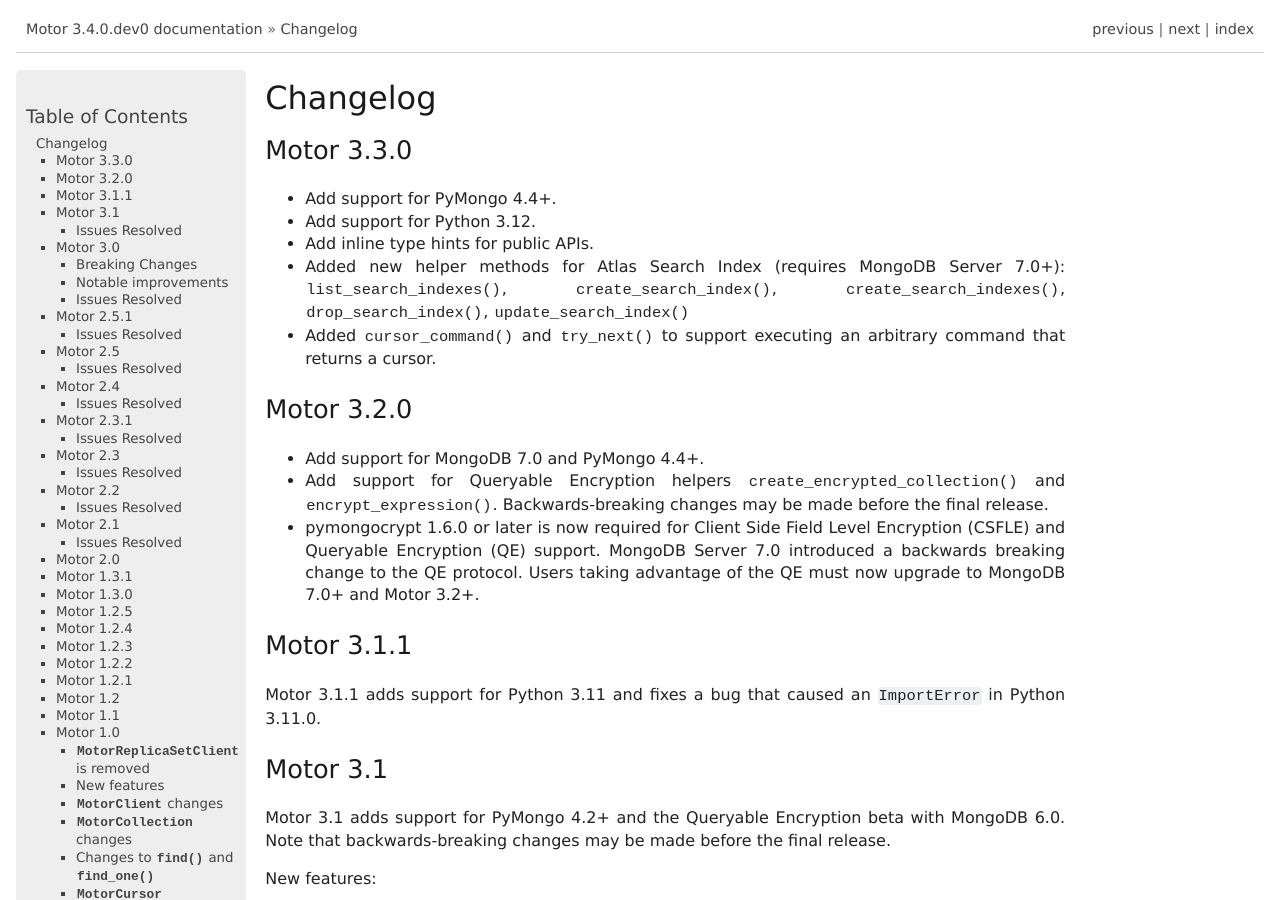
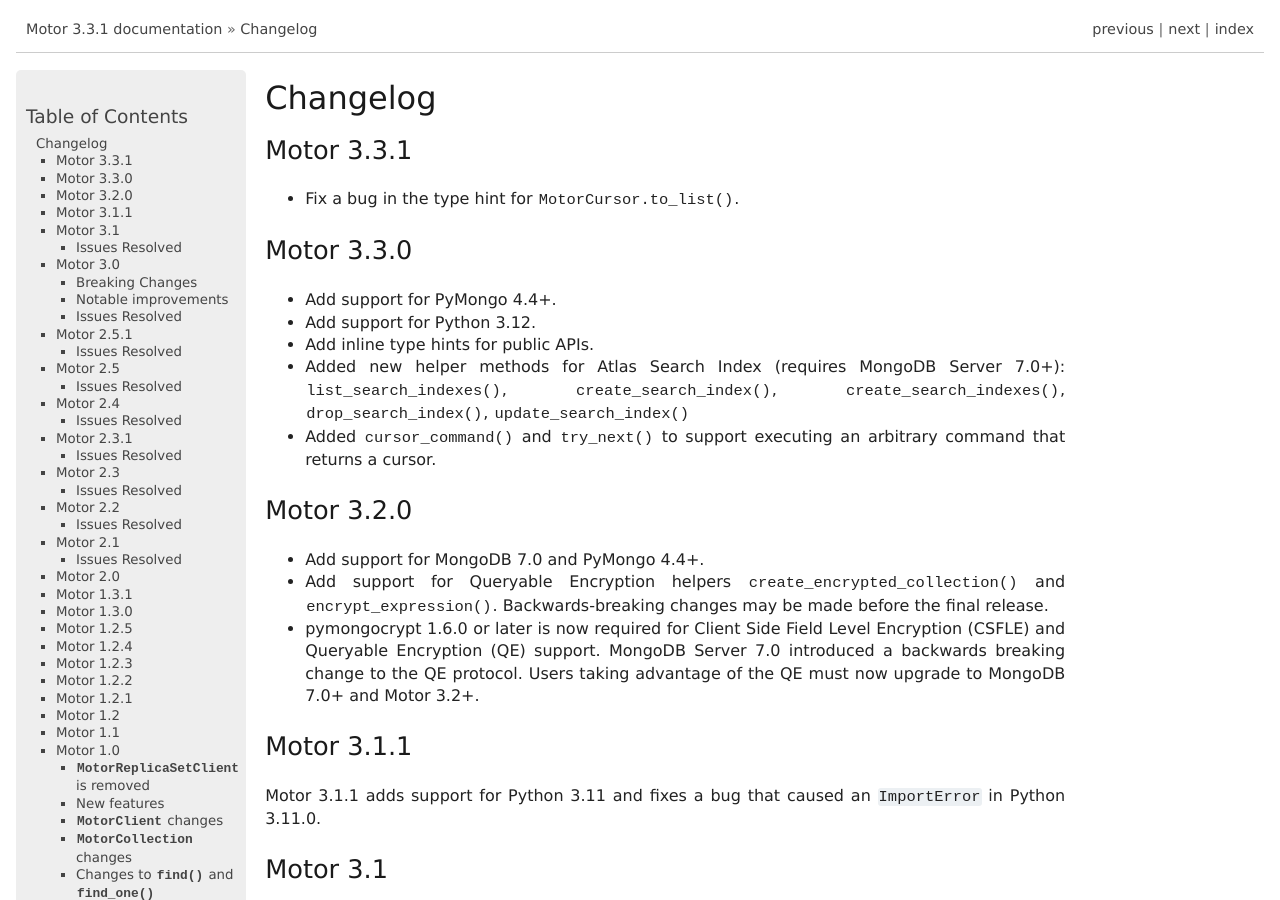
Before and after one commit to mongodb/motor, a Sphinx documentation site: the page built from doc/changelog.rst, in a window 1280 px wide and 900 px high. Built offline with Sphinx 7.4.7, drawn with Linux system fonts in a browser that asks for light colours; the version number could not be read and is left out; some of the changed text lies outside the part shown.

Commit message:
MOTOR-1184 Release 3.3.1

```diff
--- a/doc/changelog.rst
+++ b/doc/changelog.rst
@@ -2,6 +2,10 @@
 =========
 
 .. currentmodule:: motor.motor_tornado
+
+Motor 3.3.1
+-----------
+- Fix a bug in the type hint for :meth:`MotorCursor.to_list`.
 
 Motor 3.3.0
 -----------
--- a/motor/_version.py
+++ b/motor/_version.py
@@ -14,7 +14,7 @@
 
 """Version-related data for motor."""
 
-version_tuple = (3, 4, 0, ".dev0")
+version_tuple = (3, 3, 1)
 
 
 def get_version_string() -> str:
```
